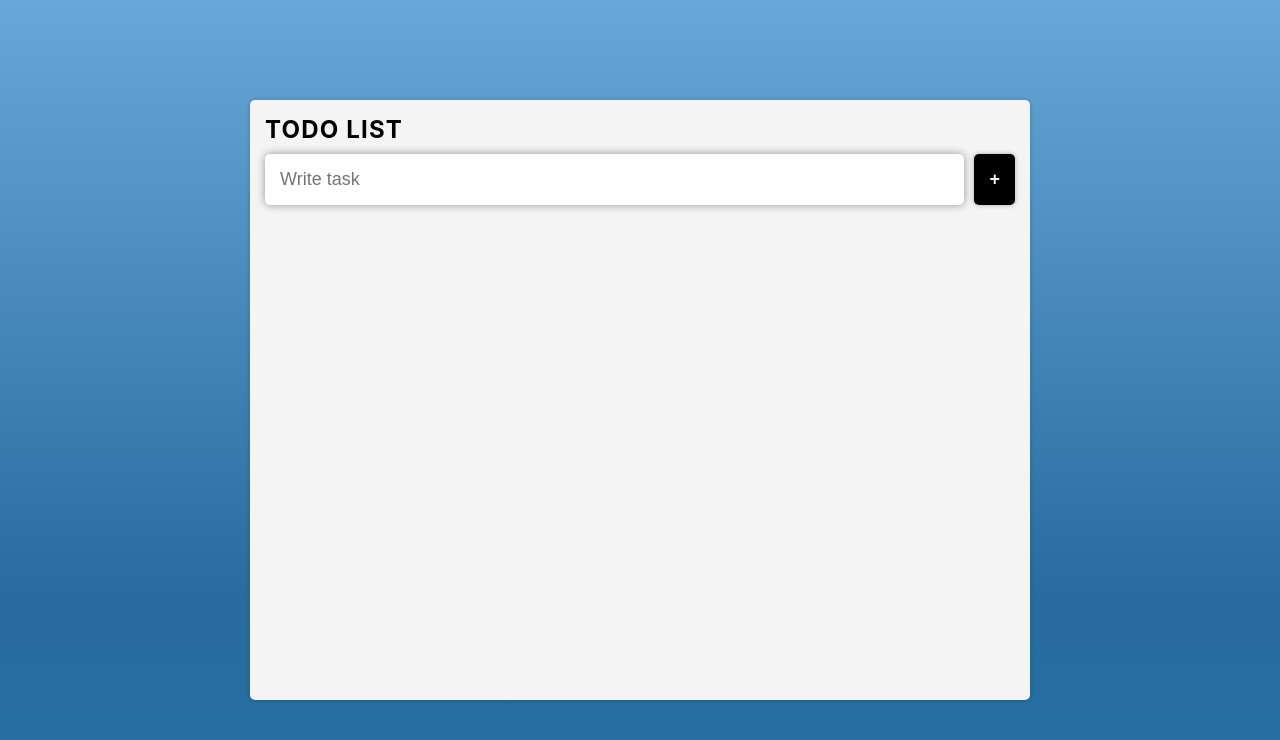
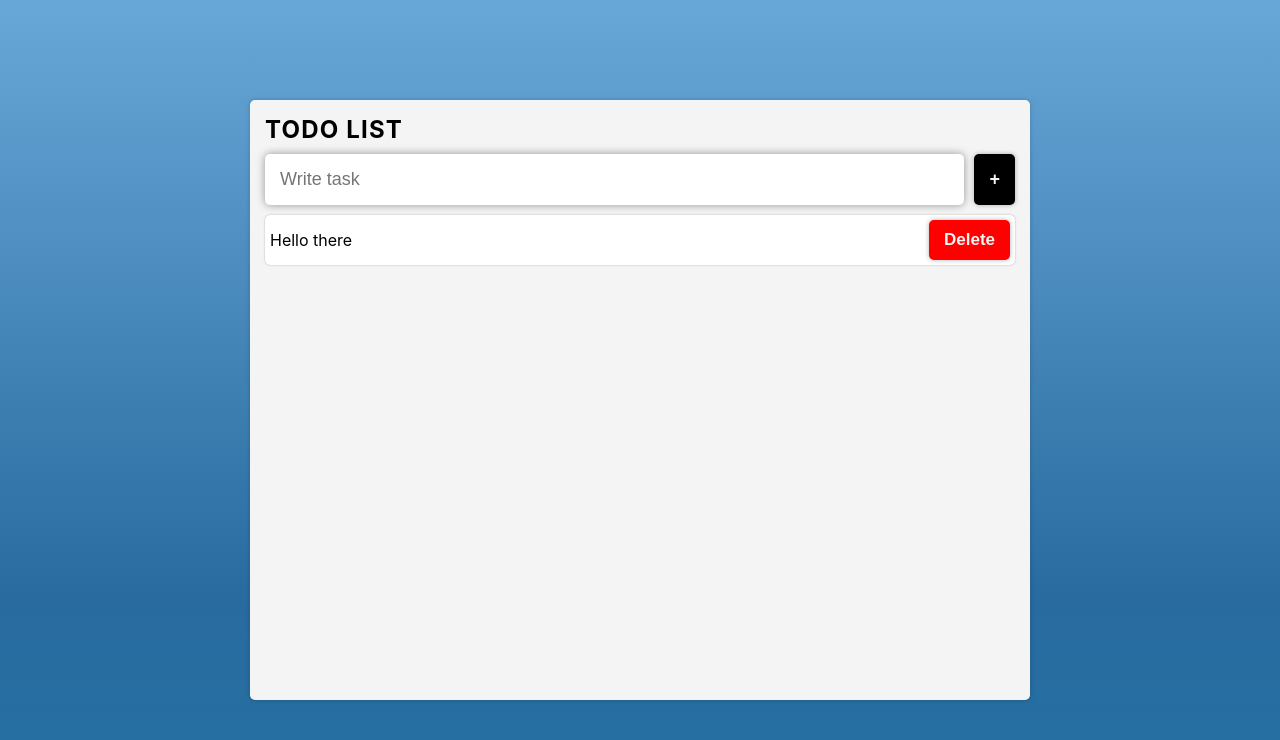
Before and after one commit to jmonraz/todo_app, a React (Create React App) app: page / in a window 1280 px wide. Shown: the top 740 px of the page. Built offline with nearby package versions, Linux system fonts and the light colour scheme.

Commit message:
added TodoField component which is build to display the task row

```diff
--- a/src/App.css
+++ b/src/App.css
@@ -22,6 +22,12 @@
 .content-row {
   display: flex;
   align-items: center;
+}
+
+.content-column {
+  display: flex;
+  flex-direction: column;
+
 }
 
 .main-button {
--- a/src/App.js
+++ b/src/App.js
@@ -4,6 +4,7 @@
 import Box from "./components/Box/Box";
 import InputField from "./components/InputField/InputField";
 import Button from "./components/Button/Button";
+import TodoField from "./components/TodoField/TodoField";
 
 
 const App = () => {
@@ -24,6 +25,9 @@
             <InputField type="text" placeholder="Write task" value={task} onChange={handleOnTaskChange} />
             <Button onClick={() => { }} theme="main-button">+</Button>
           </div>
+          <div className="content-column">
+            <TodoField>Hello there</TodoField>
+          </div>
         </Box>
       </div>
     </div>
--- /dev/null
+++ b/src/components/TodoField/TodoField.jsx
@@ -0,0 +1,15 @@
+import React from "react";
+import styles from './TodoField.module.css';
+
+const TodoField = ({ children }) => {
+    return (
+        <>
+            <div className={styles.container}>
+                <p className={styles.title}>{children}</p>
+                <button className={styles.delete_button}>Delete</button>
+            </div>
+        </>
+    );
+};
+
+export default TodoField;
--- /dev/null
+++ b/src/components/TodoField/TodoField.module.css
@@ -0,0 +1,42 @@
+.container {
+    margin: 5px;
+    display: flex;
+    align-items: center;
+    background-color: #ffffff;
+    border-radius: 5px;
+    box-shadow: 0 0 2px rgb(0, 0, 0, 0.3);
+}
+
+
+.title {
+    margin: 5px;
+    flex: 1;
+}
+
+.delete_button {
+    border: none;
+    border-radius: 5px;
+    box-shadow: 0 0 5px rgb(0, 0, 0, 0.3);
+    color: #f4f4f4;
+    font-weight: 600;
+    font-size: 17px;
+    background-color: red;
+    padding: 10px 15px;
+    cursor: pointer;
+    margin: 5px;
+}
+
+.delete_button:hover {
+    background-color: rgb(225, 14, 14);
+}
+
+.delete_button:active {
+    background-color: rgb(196, 16, 16);
+}
+
+@media (max-width: 780px) {
+    .delete_button {
+        font-size: 15px;
+        padding: 5px 10px;
+    }
+}
```
